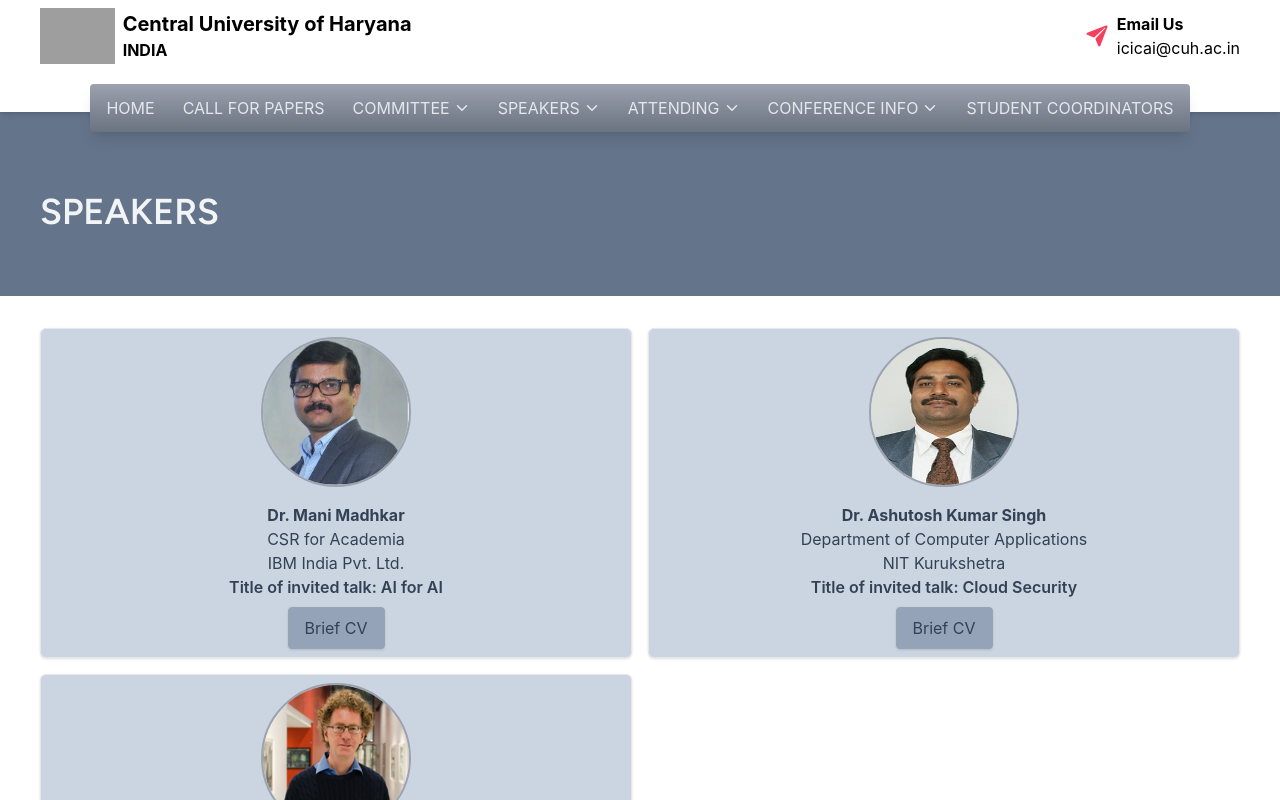
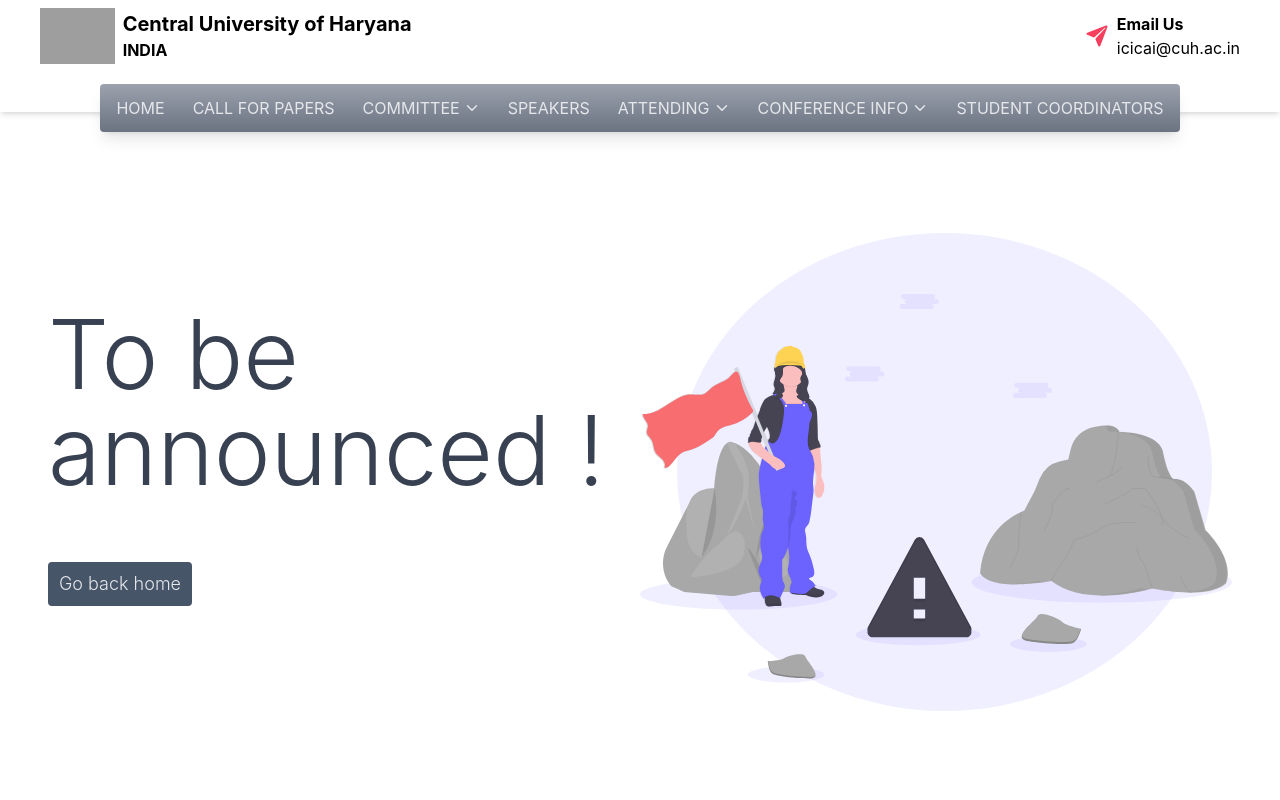
Before and after one commit to Ashish-Sinha-programmer-202070/ICICAI_2023, a React (Vite) app: page /invited-speakers in a window 1280 px wide. Shown: the top 800 px of the page. Built offline with nearby package versions, Linux system fonts and the light colour scheme; grey boxes are pictures that could not be loaded.

Commit message:
speakers page done

```diff
--- a/src/App.jsx
+++ b/src/App.jsx
@@ -10,11 +10,13 @@ import CallForPapers from "./pages/CallForPapers";
 import NotFound from "./pages/404";
 import ContactUs from "./pages/ContactUs";
 import ComLayout from "./pages/committee/ComLayout";
-import Speakers from "./pages/Speakers";
+// import Speakers from "./pages/Speakers";
 import Submission from "./pages/Submission";
 import Student from "./pages/StudentCorrdinator";
 import Schedule from "./pages/ProgramSchedule";
 import ConVenue from "./pages/ConferenceInfo";
+import Speaker from './pages/Speaker'
+
 
 function App() {
   const [count, setCount] = useState(0);
@@ -35,11 +37,12 @@ function App() {
           <Route path={path} element={<ComLayout />} key={index} />
         ))}
 
-        <Route path="/invited-speakers" element={<Speakers />} />
-        <Route path="/student-coordinator" element={<Student/>}/>
+        {/* <Route path="/invited-speakers" element={<Speakers />} /> */}
+        <Route path="/student-coordinator" element={<Student />} />
         <Route path="/submission" element={<Submission />} />
-        <Route path="/program-schedule" element={<Schedule/>}/>
-        <Route path="/conference-venue" element={<ConVenue/>}/>
+        <Route path="/speaker" element={<Speaker />} />
+        <Route path="/program-schedule" element={<Schedule />} />
+        <Route path="/conference-venue" element={<ConVenue />} />
         <Route path="*" element={<NotFound />} />
       </Routes>
 
--- /dev/null
+++ b/src/pages/Speaker.jsx
@@ -0,0 +1,61 @@
+import React from "react";
+import PageHeader from "../components/PageHeader";
+import { members } from "../utils/invited_speakers.json";
+
+export default function Speakers() {
+    return (
+        <div>
+            <div className="w-full bg-slate-500">
+                <PageHeader text={"INVITED SPEAKERS"} />
+            </div>
+
+            <div className=" flex flex-row gap-10 flex-wrap justify-center mt-15">
+                {members.map((elem, index) => {
+                    return (
+                        <div className="flex  flex-wrap justify-center gap-4 my-8 ">
+                            <div className="relative block w-[400px]  rounded-lg border border-gray-100 p-4 sm:p-6 lg:p-8">
+                                <span className="absolute inset-x-0 bottom-0 h-2 bg-gradient-to-r from-green-300 via-blue-500 to-purple-600"></span>
+                                <div className="flex items-center gap-4">
+                                    <img
+                                        alt="Invited Speaker"
+                                        src={elem.image}
+                                        className="h-16 w-16 rounded-full object-cover"
+                                    />
+
+                                    <div>
+                                        <a href={elem.cv_link}>
+                                            <h3 className="text-lg font-medium text-black">
+                                                {elem.name}
+                                            </h3>
+                                        </a>
+                                        <div className="flow-root">
+                                            <ul className="-m-1 flex flex-wrap">
+                                                <li className="p-1 leading-none">
+                                                    <a href="#" className="text-base font-medium text-gray-400">
+                                                        {elem.depatment}
+                                                    </a>
+                                                </li>
+                                            </ul>
+                                        </div>
+                                    </div>
+                                </div>
+                                <div className="flex items-center gap-4">
+                                    <div>
+                                        <div className="mt-4">
+                                            <p className="max-w-[40ch] text-base text-gray-800 font-medium ">
+                                                {elem.location}
+                                            </p>
+                                            <p className="max-w-[40ch] mt-2 text-sm font-bold text-gray-500 ">
+                                                {elem.talk}
+                                            </p>
+                                        </div>
+                                    </div>
+                                </div>
+                            </div>
+                        </div>
+                    );
+                })}
+            </div>
+        </div>
+    )
+}
--- a/src/pages/Speakers.jsx
+++ /dev/null
@@ -1,67 +0,0 @@
-import React from "react";
-import Layout from "./Layout";
-
-import invitedSpeakers from "../utils/invited_speakers.json";
-
-// name;
-// university;
-// talk;
-// cv_link;
-// image;
-
-const Speaker = () => {
-  return (
-    <div className="s-wrapper px-4 md:px-0 relative">
-      <div className="grid grid-cols-1 lg:grid-cols-2 gap-4 flex-wrap items-center justify-center">
-        {invitedSpeakers.members &&
-          invitedSpeakers.members.map((speaker, index) => {
-            return (
-              <div
-                className="flex flex-col text-center items-center gap-4 card p-2"
-                key={index}
-              >
-                <div className="">
-                  <img
-                    src={`../src/assets/${speaker["image"]}`}
-                    style={{height: 150, width:150,  borderRadius: '50%'}}
-                    className="rounded border-2 border-gray-400 object-fill max-w-[160px]"
-                    alt="invited speakers"
-                  />
-                </div>
-                <div className=" flex flex-col items-center break-words">
-                  <span className="font-bold">{speaker["name"]}</span>
-                  <span>
-                    {speaker["university"] &&
-                      speaker["university"].map((x, i) => {
-                        return <p key={i}>{x}</p>;
-                      })}
-                  </span>
-                  <span className="font-semibold">{speaker["talk"]}</span>
-                  <button
-                  className="mt-2 px-4 py-2 bg-slate-400 border border-gray-400 rounded shadow hover:bg-slate-500 transition duration-500 ease-out">
-                    Brief CV
-                  </button>
-                </div>
-              </div>
-            );
-          })}
-      </div>
-      {/* <div className="absolute h-full w-full top-0">
-        <object
-          id="doc"
-          type="application/pdf"
-          data="https://fdp.nitttrchd.ac.in/icaiot2023/downloads/Prof.%20Math%20Bollen_CV.docx.pdf"
-          width="100%"
-          height="100%"
-        ></object>
-        <div className="absolute top-16 right-4 text-white flex items-center justify-center rounded-full font-bold z-10 w-4 h-4 bg-red-500 cursor-pointer hover:bg-red-400 select-none">
-          X
-        </div>
-      </div> */}
-    </div>
-  );
-};
-
-export default function Speakers() {
-  return <Layout children={<Speaker />} headerText="SPEAKERS" />;
-}
--- a/src/pages/StudentCorrdinator.jsx
+++ b/src/pages/StudentCorrdinator.jsx
@@ -1,8 +1,8 @@
 import React from "react";
 import PageHeader from "../components/PageHeader";
-import { Link } from "react-router-dom";
-import { FaUserTie, FaUniversity, FaPhoneAlt } from "react-icons/fa";
-import { IoMail } from "react-icons/io5";
+// import { Link } from "react-router-dom";
+// import { FaUserTie, FaUniversity, FaPhoneAlt } from "react-icons/fa";
+// import { IoMail } from "react-icons/io5";
 import { contact, student } from "../utils/Data";
 
 export default function Student() {
@@ -18,22 +18,22 @@ export default function Student() {
             <div className="flex  flex-wrap justify-center gap-4">
               <div className="relative block w-[370px]  rounded-lg border border-gray-100 p-4 sm:p-6 lg:p-8">
                 <span className="absolute inset-x-0 bottom-0 h-2 bg-gradient-to-r from-green-300 via-blue-500 to-purple-600"></span>
-                <div class="flex items-center gap-4">
+                <div className="flex items-center gap-4">
                   <img
                     alt="Developer"
                     src={elem.img}
-                    class="h-16 w-16 rounded-full object-cover"
+                    className="h-16 w-16 rounded-full object-cover"
                   />
 
                   <div>
-                    <h3 class="text-base font-medium text-black">
+                    <h3 className="text-base font-medium text-black">
                       {elem.name}
                     </h3>
 
-                    <div class="flow-root">
-                      <ul class="-m-1 flex flex-wrap">
-                        <li class="p-1 leading-none">
-                          <a href="#" class="text-xs font-medium text-gray-500">
+                    <div className="flow-root">
+                      <ul className="-m-1 flex flex-wrap">
+                        <li className="p-1 leading-none">
+                          <a href="#" className="text-xs font-medium text-gray-500">
                             Student
                           </a>
                         </li>
--- a/src/utils/Data.jsx
+++ b/src/utils/Data.jsx
@@ -64,7 +64,7 @@ export const student = [
     img: "http://bytecodelearners.cuh.ac.in/bytecode-server/storage/app/public/members-image/ashishsinha741@gmail.com.jpg",
   },
   {
-    name: "Birender",
+    name: "Birender Singh ",
     department: " Computer Science and Engineering",
     contact: ["98********"],
     email: "example@gmail.com",
--- a/src/utils/Menulinks.jsx
+++ b/src/utils/Menulinks.jsx
@@ -18,8 +18,8 @@ export const menus = [
   },
   {
     name: "speakers",
-    link: "#",
-    children: ["Invited Speakers"],
+    link: "speaker",
+    // children: ["Invited Speakers"],
   },
   {
     name: "Attending",
--- a/src/utils/invited_speakers.json
+++ b/src/utils/invited_speakers.json
@@ -2,27 +2,27 @@
   "members": [
     {
       "name": "Dr. Mani Madhkar",
-          "university": [
-            "CSR for Academia",
-            "IBM India Pvt. Ltd."
-          ],
+      "depatment": "CSR for Academia",
+      "location": "IBM India Pvt. Ltd.",
       "talk": "Title of invited talk: AI for AI",
       "cv_link": "https://fdp.nitttrchd.ac.in/icaiot2023/downloads/manimadhukar.pdf",
-          "image": "2023/invited-speakers/manimadhkar.png"
+      "image": "https://www.jimsindia.org/techbyte2k20/images/Speakers/mani.jpg"
     },
     {
       "name": "Dr. Ashutosh Kumar Singh",
-          "university": ["Department of Computer Applications", "NIT Kurukshetra"],
+      "depatment": "Department of Computer Applications",
+      "location": "NIT Kurukshetra",
       "talk": "Title of invited talk: Cloud Security",
       "cv_link": "https://fdp.nitttrchd.ac.in/icaiot2023/downloads/manimadhukar.pdf",
-          "image": "2023/invited-speakers/ashutoush_singh.jpg"
+      "image": "https://nitkkr.ac.in/wp-content/uploads/2021/12/Ashutosh-Kumar-Singh.jpg"
     },
     {
       "name": "Er. Shalabh Verma",
-          "university": ["Industry Person", "TCS "],
+      "depatment": "Industry Person",
+      "location": "Tata Consultancy Services ",
       "talk": "Title of invited talk: Artificial Intelligence of Things in Power grid",
       "cv_link": "https://fdp.nitttrchd.ac.in/icaiot2023/downloads/Prof.%20Math%20Bollen_CV.docx.pdf",
-          "image": "2023/invited-speakers/mathbollen.png"
+      "image": "https://images.squarespace-cdn.com/content/v1/5a74702ce45a7cd601df944b/1679647851207-9TRF9W4JIIDHZJ3PBEPH/Marc+Selinger.png?format=300w"
     }
   ]
 }
```
Lines whose indentation alone changed are shown as unchanged.
